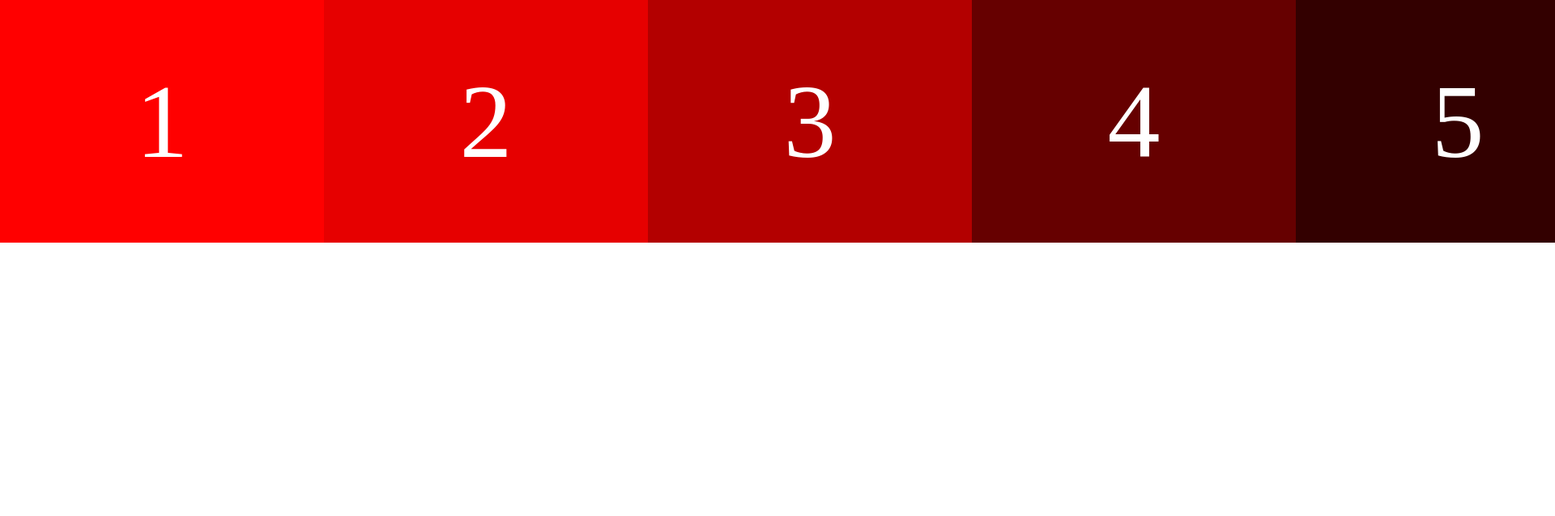
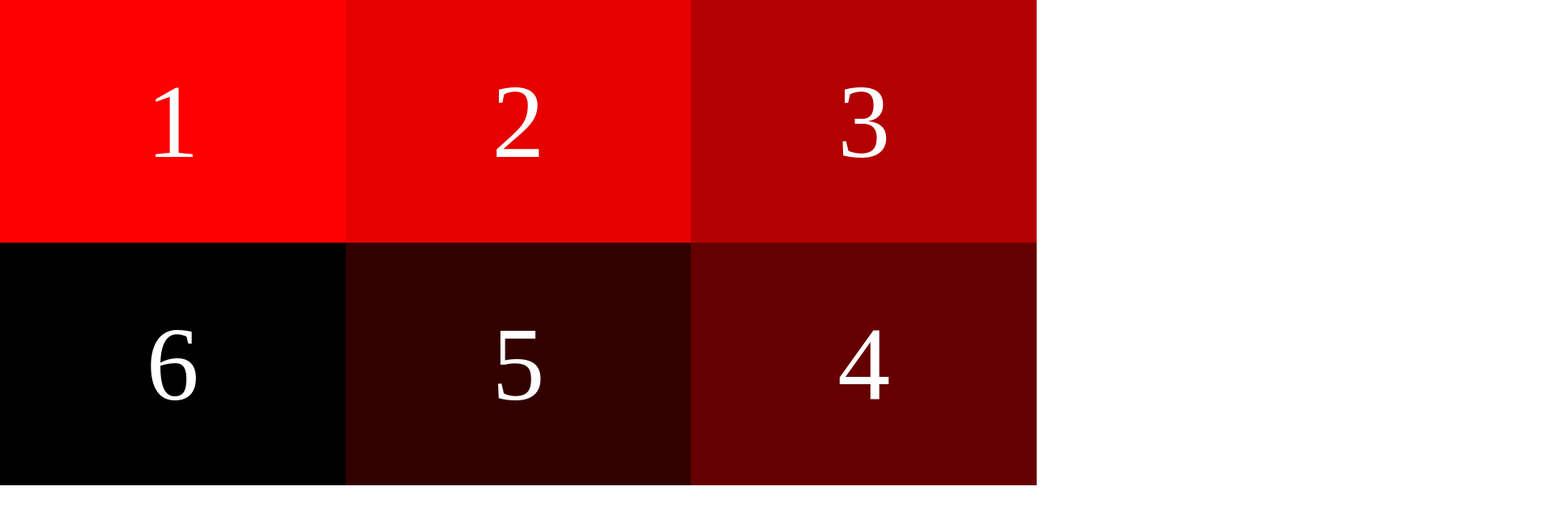
Before and after one commit to DmytroDobrovolsky/Prodjects, a plain HTML site: page snake/index.html in a window 1280 px wide. Shown: the top 638 px of the page at 81% size, 1920 px wide, since content can reach past the window. Drawn offline with Linux system fonts and the light colour scheme.

Commit message:
maybe today

```diff
--- a/snake/css/style.css
+++ b/snake/css/style.css
@@ -80,8 +80,21 @@ min-width:300px ;
 }
 
 @media (min-width:1201px )
-{.container > div {
-  min-width: 400px;}
+{
+.container  {flex-wrap:wrap;}
+
+.container__element-1 { width: 33% ;}
+
+  .container__element-2 {width: 33% ; }
+
+  .container__element-3 {width: 33% ; }
+
+  .container__element-6 { order: 1}
+
+    .container__element-5 {order: 2 }
+
+    .container__element-4 {order: 3 }
+}
 
 @media (max-width:1200px ) /*references 1200png*/ {
 .container  {flex-wrap:wrap; }
@@ -114,10 +127,6 @@ min-width:300px ;
 
 @media (max-width: 900px) /*references 900png*/ {
 .container  {flex-wrap: wrap;  }
-
-.container > div {
-
-}
 
 @media (max-width: 899px) /*references 750png*/ {
 
@@ -152,7 +161,3 @@ min-width:300px ;
 
 @media (max-width: 599px) /*references 450png*/ {
 .container  {flex-wrap: wrap;}
-
-.container > div {
-
-}
```
